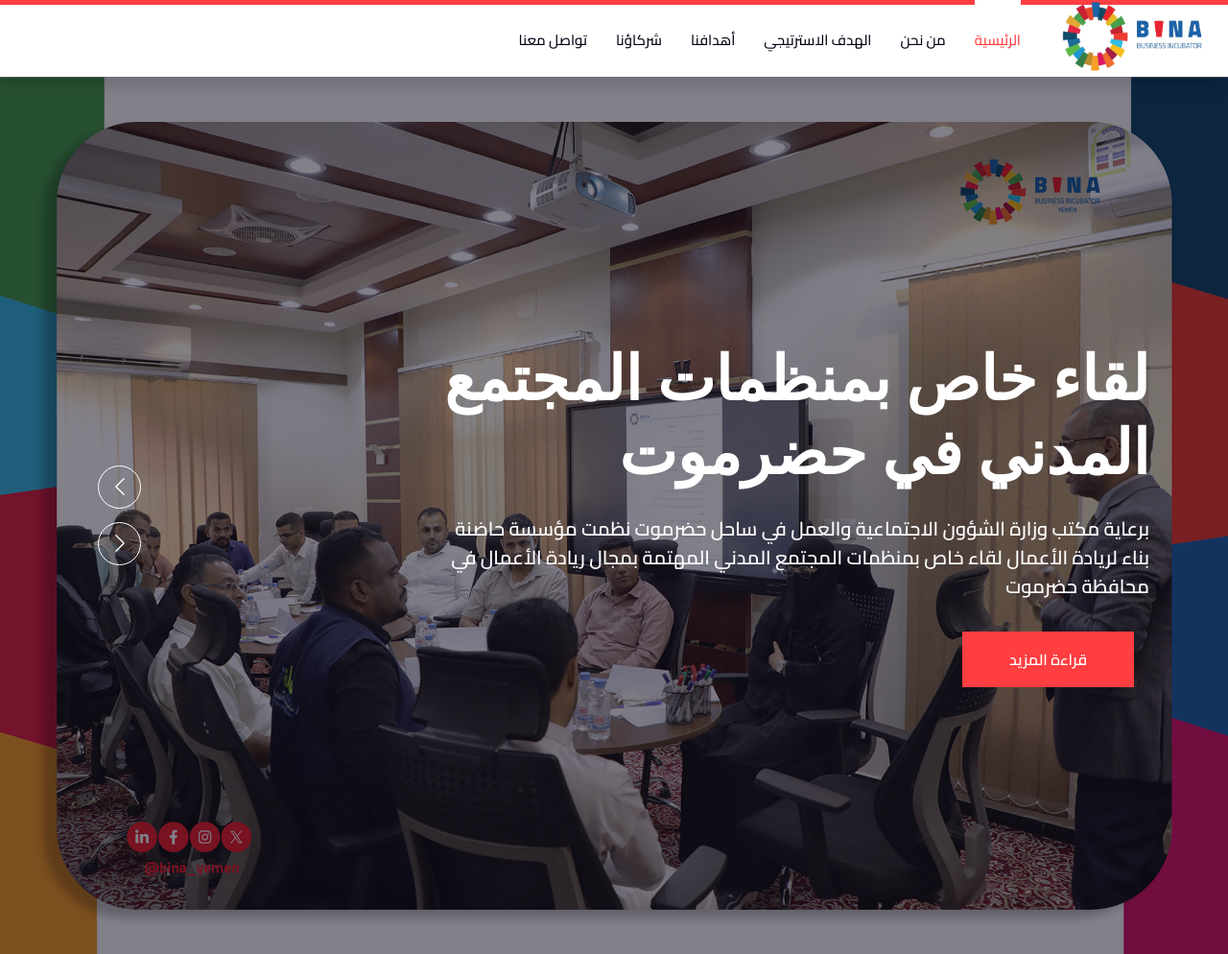
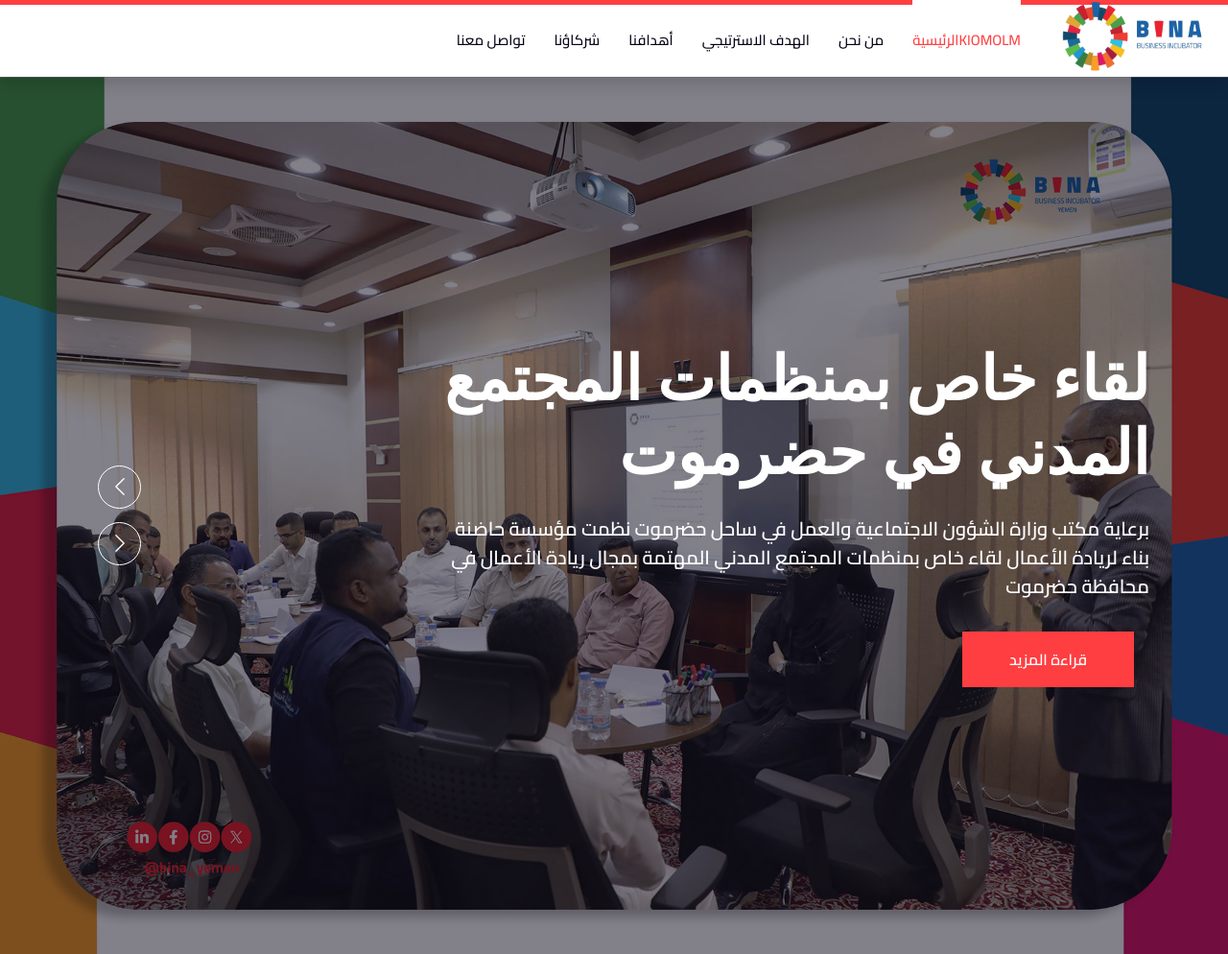
Before and after one commit to MIIPremium/bina_website, a plain HTML site: page index.html in a window 1280 px wide. Shown: the top 994 px of the page at 96% size. Drawn offline with nearby package versions, Linux system fonts and the light colour scheme; animation ran at ten frames a second; a web font is replaced by a local one.

Commit message:
Update index.html

```diff
--- a/index.html
+++ b/index.html
@@ -54,7 +54,7 @@
         </button>
         <div class="collapse navbar-collapse" id="navbarCollapse">
             <div class="navbar-nav ms-auto p-4 p-lg-0">
-                <a href="index.html" class="nav-item nav-link active">الرئيسية</a>
+                <a href="index.html" class="nav-item nav-link active">kiomolmالرئيسية</a>
                 <a href="#about" class="nav-item nav-link">من نحن</a>
                 <a href="#strategic" class="nav-item nav-link">الهدف الاسترتيجي</a>
                 <a href="#objectives" class="nav-item nav-link">أهدافنا</a>
```
